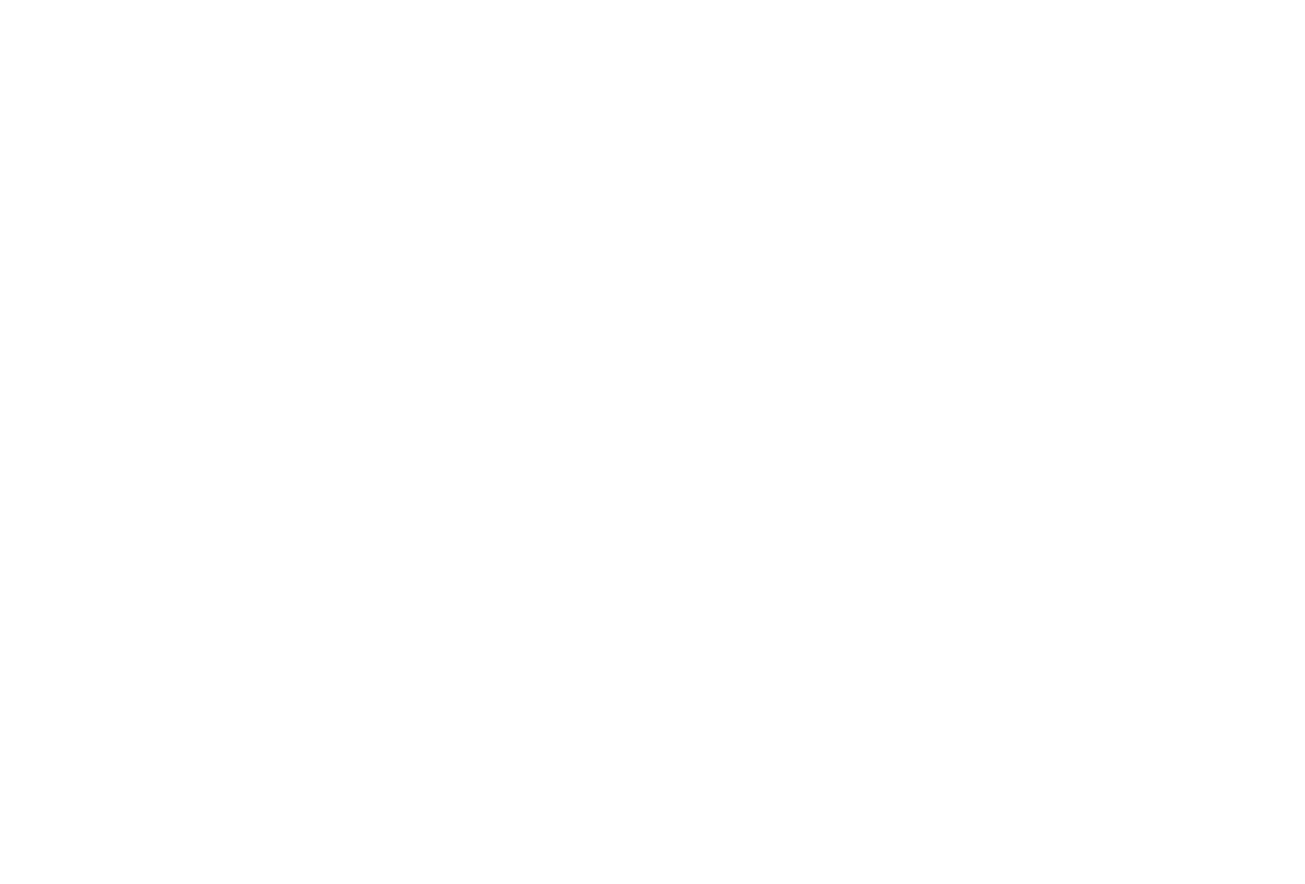
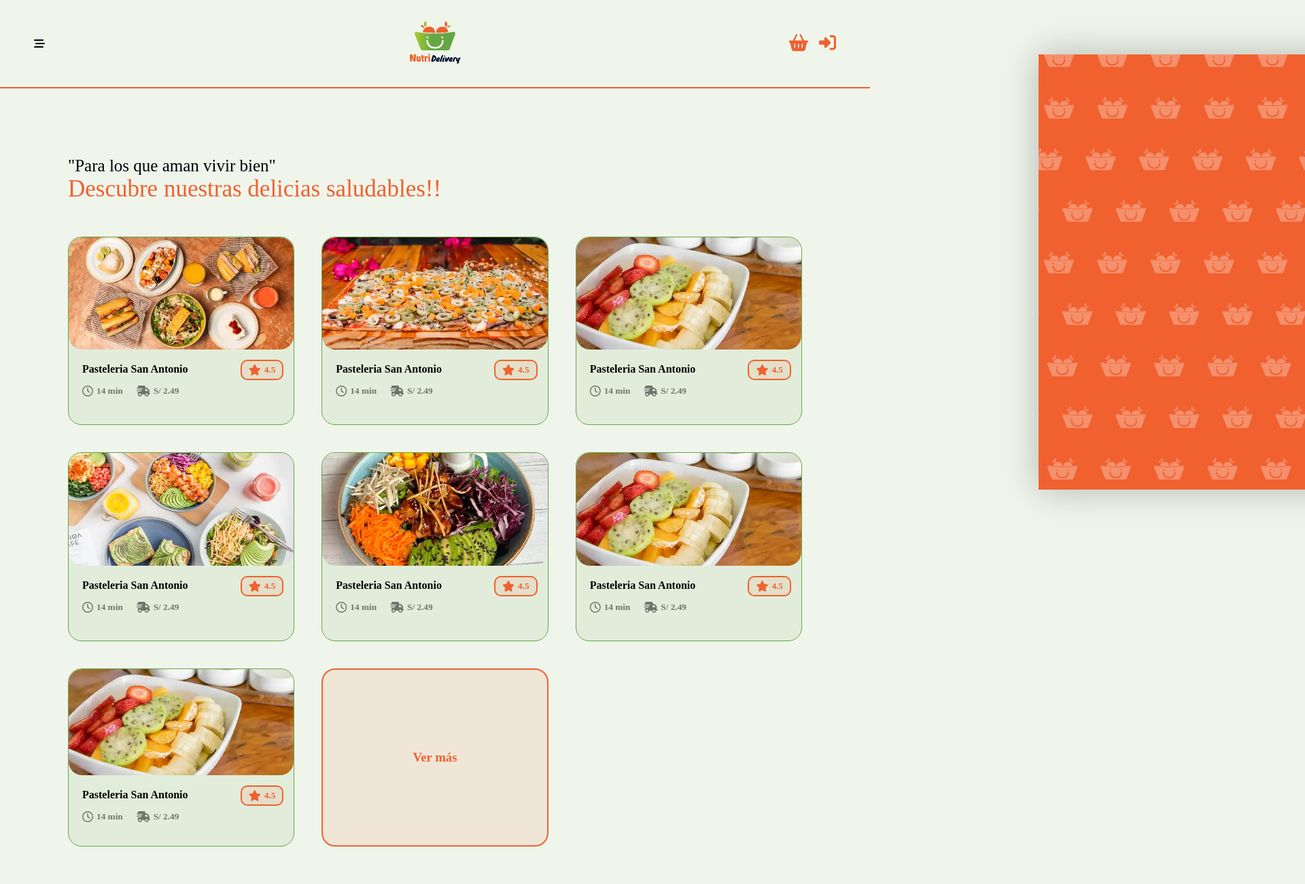
Before and after one commit to Sebasthian-P/nutridelivery, a plain HTML site: page shop.html in a window 1280 px wide. Shown: the top 1300 px of the page at 68% size, 1920 px wide, since content can reach past the window. Before the commit the page ends 800 px from the top, so only its background shows below. Drawn offline with Linux system fonts and the light colour scheme; a web font is replaced by a local one.

Commit message:
version final

```diff
--- a/resources/css/style.css
+++ b/resources/css/style.css
@@ -174,6 +174,10 @@ header {
     font-size: 25px;
     color: var(--color-orange);
     z-index: 100;
+}
+
+#navbar__right #basket__icon {
+    margin-right: 10px;
 }
 
 #navbar__right i {
@@ -644,3 +648,13 @@ mgreen {
     color: var(--color-orange);
     cursor: pointer;
 }
+
+
+.header__shop {
+    height: 100%;
+}
+
+
+.section__products__shop {
+    height: auto;
+}
--- a/shop.html
+++ b/shop.html
@@ -0,0 +1,234 @@
+<!DOCTYPE html>
+<html lang="en">
+<head>
+    <meta charset="UTF-8">
+    <meta name="viewport" content="width=device-width, initial-scale=1.0">
+    <script src="https://kit.fontawesome.com/f0071ab691.js" crossorigin="anonymous"></script>
+    <link rel="preconnect" href="https://fonts.gstatic.com" crossorigin>
+    <link href="https://fonts.googleapis.com/css2?family=Chela+One&family=Knewave&display=swap" rel="stylesheet">
+    <link href="https://fonts.googleapis.com/css2?family=Josefin+Sans:wght@100;200;300;400;500;600;700&display=swap" rel="stylesheet">
+    <link href="https://fonts.googleapis.com/css2?family=Luckiest+Guy&display=swap" rel="stylesheet">
+    <link rel="stylesheet" href="resources/css/style.css">
+    <title>NutriDelivery</title>
+</head>
+<body>
+
+    <div id="form">
+        <div class="content">
+            <div class="box__description">
+                <i id="btn__close" class="fa-solid fa-xmark"></i>
+                <h2>Registrate</h2>
+                <input type="text" placeholder="nombres">
+                <input type="text" placeholder="apellidos">
+                <input type="email" placeholder="correo">
+                <input type="password" placeholder="contraseña">
+                <input class="btn" type="button" value="ingresar">
+            </div>
+        </div>
+    </div>
+
+    <div id="bg__warning"></div>
+
+    <nav id="nav">
+        <div id="close">
+            <i class="fa-solid fa-xmark"></i>
+        </div>
+        <ul class="nav__list">
+            <li class="nav__li">
+                <a href="index.html">Inicio</a>
+            </li>
+
+            <li class="nav__li">
+                <a href="shop.html">Tienda</a>
+            </li>
+
+            <li class="nav__li btn__services">
+                <a href="#section__services">Servicios</a>
+            </li>
+        </ul>
+    </nav>
+
+    <header class="header__shop">
+        <nav id="navbar__desktop">
+
+            <ul id="navbar__list">
+                <i id="open" class="fa-solid fa-bars-staggered"></i>
+            </ul>
+            <div id="box__logo">
+                <img id="logo__icon" src="./resources/images/logo/logo_color.svg" alt="Logo NutriDelivery">
+            </div>
+
+            <div id="navbar__right">
+                <i id="basket__icon" class="fa-solid fa-basket-shopping"></i>
+                <i id="btn__open" class="fa-solid fa-right-to-bracket signup__icon"></i>
+            </div>
+        </nav>
+
+        <section id="section__products" class="section__products__shop">
+            <div class="box__texts">
+                <h2 class="title">"Para los que aman vivir bien"</h2>
+                <h2 class="subtitle">Descubre nuestras delicias saludables!!</h2>
+            </div>
+
+            <div class="box__products box__products__shop">
+                <div class="product">
+                    <img class="product__image" src="./resources/images/platos/p_1.jpg" alt="">
+                    <div class="product__description">
+                        <h4 class="product__brandName">Pasteleria San Antonio</h4>
+                        <div class="product__deliveryInfo">
+                            <div class="delivery__time">
+                                <i class="fa-regular fa-clock"></i>
+                                <h5>14 min</h5>
+                            </div>
+                            <div class="delivery__price">
+                                <i class="fa-solid fa-truck-fast"></i>
+                                <h5>S/ 2.49</h5>
+                            </div>
+                        </div>
+                        <div class="product__rate">
+                            <i class="fa-solid fa-star"></i>
+                            <h5>4.5</h5>
+                        </div>
+                    </div>
+                </div>
+
+
+                <div class="product">
+                    <img class="product__image" src="./resources/images/platos/p-2.jpg" alt="">
+                    <div class="product__description">
+                        <h4 class="product__brandName">Pasteleria San Antonio</h4>
+                        <div class="product__deliveryInfo">
+                            <div class="delivery__time">
+                                <i class="fa-regular fa-clock"></i>
+                                <h5>14 min</h5>
+                            </div>
+                            <div class="delivery__price">
+                                <i class="fa-solid fa-truck-fast"></i>
+                                <h5>S/ 2.49</h5>
+                            </div>
+                        </div>
+                        <div class="product__rate">
+                            <i class="fa-solid fa-star"></i>
+                            <h5>4.5</h5>
+                        </div>
+                    </div>
+                </div>
+
+
+                <div class="product">
+                    <img class="product__image" src="./resources/images/platos/p-3.png" alt="">
+                    <div class="product__description">
+                        <h4 class="product__brandName">Pasteleria San Antonio</h4>
+                        <div class="product__deliveryInfo">
+                            <div class="delivery__time">
+                                <i class="fa-regular fa-clock"></i>
+                                <h5>14 min</h5>
+                            </div>
+                            <div class="delivery__price">
+                                <i class="fa-solid fa-truck-fast"></i>
+                                <h5>S/ 2.49</h5>
+                            </div>
+                        </div>
+                        <div class="product__rate">
+                            <i class="fa-solid fa-star"></i>
+                            <h5>4.5</h5>
+                        </div>
+                    </div>
+                </div>
+
+                <div class="product">
+                    <img class="product__image" src="./resources/images/platos/p-4.jpg" alt="">
+                    <div class="product__description">
+                        <h4 class="product__brandName">Pasteleria San Antonio</h4>
+                        <div class="product__deliveryInfo">
+                            <div class="delivery__time">
+                                <i class="fa-regular fa-clock"></i>
+                                <h5>14 min</h5>
+                            </div>
+                            <div class="delivery__price">
+                                <i class="fa-solid fa-truck-fast"></i>
+                                <h5>S/ 2.49</h5>
+                            </div>
+                        </div>
+                        <div class="product__rate">
+                            <i class="fa-solid fa-star"></i>
+                            <h5>4.5</h5>
+                        </div>
+                    </div>
+                </div>
+
+                <div class="product">
+                    <img class="product__image" src="./resources/images/platos/p-5.jpg" alt="">
+                    <div class="product__description">
+                        <h4 class="product__brandName">Pasteleria San Antonio</h4>
+                        <div class="product__deliveryInfo">
+                            <div class="delivery__time">
+                                <i class="fa-regular fa-clock"></i>
+                                <h5>14 min</h5>
+                            </div>
+                            <div class="delivery__price">
+                                <i class="fa-solid fa-truck-fast"></i>
+                                <h5>S/ 2.49</h5>
+                            </div>
+                        </div>
+                        <div class="product__rate">
+                            <i class="fa-solid fa-star"></i>
+                            <h5>4.5</h5>
+                        </div>
+                    </div>
+                </div>
+
+                <div class="product">
+                    <img class="product__image" src="./resources/images/platos/p-3.png" alt="">
+                    <div class="product__description">
+                        <h4 class="product__brandName">Pasteleria San Antonio</h4>
+                        <div class="product__deliveryInfo">
+                            <div class="delivery__time">
+                                <i class="fa-regular fa-clock"></i>
+                                <h5>14 min</h5>
+                            </div>
+                            <div class="delivery__price">
+                                <i class="fa-solid fa-truck-fast"></i>
+                                <h5>S/ 2.49</h5>
+                            </div>
+                        </div>
+                        <div class="product__rate">
+                            <i class="fa-solid fa-star"></i>
+                            <h5>4.5</h5>
+                        </div>
+                    </div>
+                </div>
+
+                <div class="product">
+                    <img class="product__image" src="./resources/images/platos/p-3.png" alt="">
+                    <div class="product__description">
+                        <h4 class="product__brandName">Pasteleria San Antonio</h4>
+                        <div class="product__deliveryInfo">
+                            <div class="delivery__time">
+                                <i class="fa-regular fa-clock"></i>
+                                <h5>14 min</h5>
+                            </div>
+                            <div class="delivery__price">
+                                <i class="fa-solid fa-truck-fast"></i>
+                                <h5>S/ 2.49</h5>
+                            </div>
+                        </div>
+                        <div class="product__rate">
+                            <i class="fa-solid fa-star"></i>
+                            <h5>4.5</h5>
+                        </div>
+                    </div>
+                </div>
+
+
+                <div class="square__seeAll">
+                    <h3>Ver más</h3>
+                </div>
+            </div>
+        </section>
+    </header>
+
+    <script src="./resources/js/script.js"></script>
+
+</body>
+</html>
```
Also changed, not shown: index.html (+8 -8 lines).
